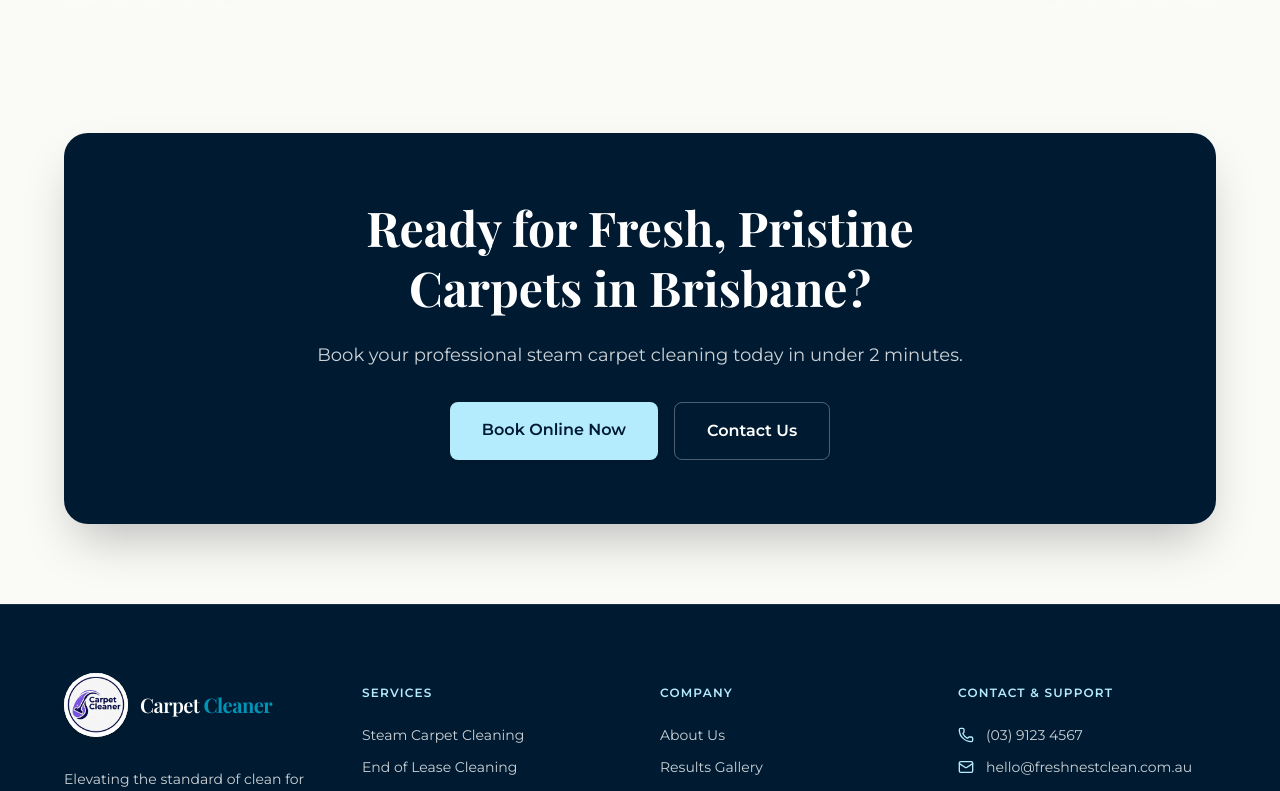
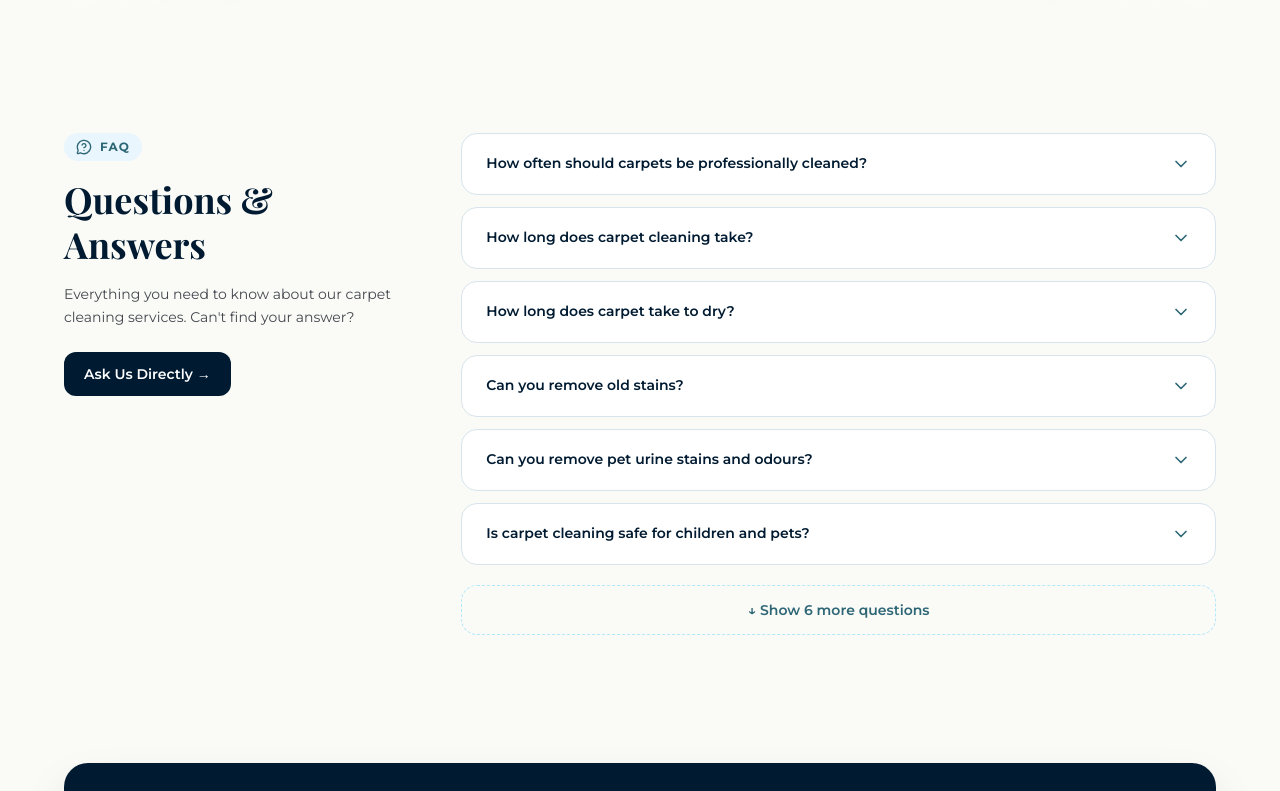
Before and after one commit to carpetcleaningbrisbane-aus/Carpet-Cleaning, a Next.js app: page / in a window 1280 px wide. Shown: the part 6200-6991 px from the top of the page. Built offline with nearby package versions, Linux system fonts and the light colour scheme; a web font is replaced by a local one.

Commit message:
Added FAQ in home page

```diff
--- a/src/app/book-now/page.tsx
+++ b/src/app/book-now/page.tsx
@@ -121,7 +121,7 @@ export default function BookNowPage() {
               <p><strong>We'll reach you at:</strong> {formData.phone} or {formData.email}</p>
             </div>
             <p className="text-xs text-[#73777e] max-w-sm mx-auto leading-relaxed">
-              If you need to make any changes or have questions before your appointment, feel free to call us directly on <span className="font-semibold text-[#001b31]">(03) 9123 4567</span>.
+              If you need to make any changes or have questions before your appointment, feel free to call us directly on <span className="font-semibold text-[#001b31]">0435 071 625</span>.
             </p>
             <div className="pt-4">
               <Link
--- a/src/app/contact/page.tsx
+++ b/src/app/contact/page.tsx
@@ -52,13 +52,13 @@ export default function ContactPage() {
     {
       icon: <Phone className="w-5 h-5" />,
       label: 'Call Us',
-      primary: '(03) 9123 4567',
+      primary: '0435 071 625',
       secondary: 'Mon–Sat: 7:00 AM – 7:00 PM',
     },
     {
       icon: <Mail className="w-5 h-5" />,
       label: 'Email Support',
-      primary: 'hello@carpetcleaner.com.au',
+      primary: 'info.theexpertcleaner@gmail.com',
       secondary: 'Average response: 2 hours',
     },
     {
@@ -95,10 +95,10 @@ export default function ContactPage() {
           </p>
           {/* Quick contact chips */}
           <div className="flex flex-wrap justify-center gap-3">
-            <a href="tel:0391234567" className="inline-flex items-center gap-2 px-5 py-2.5 bg-white/10 hover:bg-white/20 border border-white/20 rounded-full text-white text-sm font-semibold transition-all">
-              <Phone className="w-4 h-4 text-[#b4ebfd]" /> (03) 9123 4567
+            <a href="tel:0435071625" className="inline-flex items-center gap-2 px-5 py-2.5 bg-white/10 hover:bg-white/20 border border-white/20 rounded-full text-white text-sm font-semibold transition-all">
+              <Phone className="w-4 h-4 text-[#b4ebfd]" /> 0435 071 625
             </a>
-            <a href="mailto:hello@carpetcleaner.com.au" className="inline-flex items-center gap-2 px-5 py-2.5 bg-white/10 hover:bg-white/20 border border-white/20 rounded-full text-white text-sm font-semibold transition-all">
+            <a href="mailto:info.theexpertcleaner@gmail.com" className="inline-flex items-center gap-2 px-5 py-2.5 bg-white/10 hover:bg-white/20 border border-white/20 rounded-full text-white text-sm font-semibold transition-all">
               <Mail className="w-4 h-4 text-[#b4ebfd]" /> Email Us
             </a>
             <Link href="/book-now" className="inline-flex items-center gap-2 px-5 py-2.5 bg-[#b4ebfd] hover:bg-white rounded-full text-[#001b31] text-sm font-bold transition-all">
@@ -237,13 +237,11 @@ export default function ContactPage() {
                           className="w-full px-4 py-3 rounded-xl border border-[#c3c7ce] bg-[#f4faff]/60 text-[#001b31] text-sm focus:outline-none focus:border-[#2d6675] focus:bg-white transition-colors"
                         >
                           <option>Steam Carpet Cleaning</option>
-                          <option>Stain & Spot Removal</option>
-                          <option>Upholstery Care</option>
-                          <option>Area Rug & Specialty Care</option>
-                          <option>Pet Odor Elimination</option>
                           <option>End of Lease Cleaning</option>
-                          <option>Commercial Cleaning</option>
-                          <option>Water Extraction</option>
+                          <option>Office & Commercial Cleaning</option>
+                          <option>Stain & Odour Removal</option>
+                          <option>Carpet Shampooing</option>
+                          <option>Carpet Water Extraction</option>
                           <option>Other / Not Sure</option>
                         </select>
                       </div>
--- a/src/app/page.tsx
+++ b/src/app/page.tsx
@@ -1,6 +1,7 @@
 import Link from 'next/link';
 import { Star, ShieldCheck, CheckCircle2, Award, Clock, Check, Building2, Home as HomeIcon, ChevronRight } from 'lucide-react';
 import TestimonialMarquee from '@/components/ui/marquee-01';
+import FaqSection from '@/components/FaqSection';
 import imgSteam from '@/assets/services/steam-cleaning.png';
 import imgStain from '@/assets/services/stain-removal.png';
 import imgLease from '@/assets/services/end-of-lease.png';
@@ -547,6 +548,9 @@ export default function HomePage() {
         <TestimonialMarquee />
       </section>
 
+      {/* FAQ Section */}
+      <FaqSection />
+
       {/* Final Call to Action */}
       <section className="px-5 md:px-16 max-w-[1280px] mx-auto mb-20">
         <div className="bg-[#001b31] text-white rounded-3xl p-10 md:p-16 text-center relative overflow-hidden shadow-2xl">
--- /dev/null
+++ b/src/components/FaqSection.tsx
@@ -0,0 +1,141 @@
+'use client';
+
+import { useState } from 'react';
+import { ChevronDown, MessageCircleQuestion } from 'lucide-react';
+import Link from 'next/link';
+
+const faqs = [
+  {
+    q: 'How often should carpets be professionally cleaned?',
+    a: 'For many households, professional carpet cleaning every 6 to 12 months can be a useful routine. Homes with children, pets, allergies or heavy foot traffic may benefit from more frequent cleaning. The ideal frequency depends on your household, carpet type and level of use.',
+  },
+  {
+    q: 'How long does carpet cleaning take?',
+    a: 'Cleaning time depends on the number of rooms, total carpeted area, carpet condition, level of soiling and number of stains requiring treatment. A small residential job can be completed relatively quickly, while larger homes and commercial properties require more time.',
+  },
+  {
+    q: 'How long does carpet take to dry?',
+    a: 'Drying time varies depending on carpet thickness, ventilation, humidity, weather conditions and the cleaning process used. Good ventilation and airflow can help speed up drying significantly.',
+  },
+  {
+    q: 'Can you remove old stains?',
+    a: 'Many common stains can be significantly improved or removed through professional treatment. Results vary depending on the stain, carpet fibre, age of the stain and previous treatments. Some permanent stains, dye damage or bleach marks may not be completely removable.',
+  },
+  {
+    q: 'Can you remove pet urine stains and odours?',
+    a: 'We provide targeted treatment for pet-related stains and odours. Results depend on how deeply the contamination has penetrated the carpet and underlying materials. Severe or long-standing contamination may require additional restoration work.',
+  },
+  {
+    q: 'Is carpet cleaning safe for children and pets?',
+    a: 'We use carefully selected cleaning solutions suitable for residential environments. Children and pets should remain away from the cleaning area while the service is being performed and until the carpet is appropriately dry.',
+  },
+  {
+    q: 'Can you clean rental and end-of-lease properties?',
+    a: 'Yes. We provide carpet cleaning for rental properties and end-of-lease cleaning requirements to help meet real estate inspection standards.',
+  },
+  {
+    q: 'Can carpet cleaning remove bad smells?',
+    a: 'Professional cleaning and odour treatment can address many common carpet odours caused by dirt, spills, pets and other contaminants. If the source of an odour is beneath the carpet or within the flooring, additional treatment may be necessary.',
+  },
+  {
+    q: 'Do I need to vacuum before the cleaner arrives?',
+    a: 'We carry out appropriate pre-vacuuming as part of the cleaning process. Removing personal items and loose objects beforehand helps the technician access carpeted areas more efficiently.',
+  },
+  {
+    q: 'Why does a stain sometimes come back after cleaning?',
+    a: 'Some stains reappear when residue from a deeper section of the carpet moves back toward the surface during drying. This is known as wicking, and certain stains may require additional treatment depending on their source and depth.',
+  },
+  {
+    q: 'How do I know which service I need?',
+    a: 'For general dirt and deep cleaning, steam carpet cleaning is usually the best option. For stubborn stains or odours, targeted stain and odour treatment may be required. Rental properties can benefit from end-of-lease cleaning, while businesses can use our commercial cleaning service. If your carpet has been affected by water, contact us about water extraction as soon as possible.',
+  },
+  {
+    q: 'Is professional carpet cleaning worth it?',
+    a: 'Professional cleaning provides a deeper clean than ordinary household maintenance. It can help remove accumulated dirt, refresh carpet appearance, address stains and odours, and maintain a cleaner indoor environment — often extending the life of your carpet.',
+  },
+];
+
+// Show 6 by default, expand to all
+const DEFAULT_VISIBLE = 6;
+
+export default function FaqSection() {
+  const [openIdx, setOpenIdx] = useState<number | null>(null);
+  const [showAll, setShowAll] = useState(false);
+
+  const visible = showAll ? faqs : faqs.slice(0, DEFAULT_VISIBLE);
+
+  return (
+    <section className="px-5 md:px-16 max-w-[1280px] mx-auto mb-24 md:mb-32">
+      {/* Header */}
+      <div className="grid grid-cols-1 lg:grid-cols-3 gap-10 items-start">
+        {/* Left sticky heading */}
+        <div className="lg:col-span-1 lg:sticky lg:top-32">
+          <div className="inline-flex items-center gap-2 px-3 py-1.5 bg-[#e9f6fd] rounded-full mb-4">
+            <MessageCircleQuestion className="w-4 h-4 text-[#2d6675]" />
+            <span className="text-xs font-bold uppercase tracking-widest text-[#2d6675]">FAQ</span>
+          </div>
+          <h2 className="font-display font-bold text-3xl md:text-4xl text-[#001b31] mb-4 leading-tight">
+            Questions &<br />Answers
+          </h2>
+          <p className="text-sm text-[#43474d] leading-relaxed mb-6">
+            Everything you need to know about our carpet cleaning services. Can't find your answer?
+          </p>
+          <Link
+            href="/contact"
+            className="inline-flex items-center gap-2 px-5 py-3 bg-[#001b31] text-white rounded-xl font-semibold text-sm hover:bg-[#12304a] transition-all"
+          >
+            Ask Us Directly →
+          </Link>
+        </div>
+
+        {/* Right accordion */}
+        <div className="lg:col-span-2 space-y-3">
+          {visible.map((faq, idx) => {
+            const isOpen = openIdx === idx;
+            return (
+              <div
+                key={idx}
+                className={`rounded-2xl border transition-all duration-200 overflow-hidden ${
+                  isOpen
+                    ? 'border-[#b1e8fa] bg-[#f4faff] shadow-md'
+                    : 'border-[#d7e4ec] bg-white hover:border-[#b1e8fa]'
+                }`}
+              >
+                <button
+                  className="w-full flex items-center justify-between gap-4 px-6 py-5 text-left"
+                  onClick={() => setOpenIdx(isOpen ? null : idx)}
+                >
+                  <span className={`text-sm font-semibold leading-snug ${isOpen ? 'text-[#001b31]' : 'text-[#001b31]'}`}>
+                    {faq.q}
+                  </span>
+                  <ChevronDown
+                    className={`w-5 h-5 text-[#2d6675] shrink-0 transition-transform duration-300 ${isOpen ? 'rotate-180' : ''}`}
+                  />
+                </button>
+                <div
+                  className={`overflow-hidden transition-all duration-300 ease-in-out ${
+                    isOpen ? 'max-h-96 opacity-100' : 'max-h-0 opacity-0'
+                  }`}
+                >
+                  <p className="px-6 pb-5 text-sm text-[#43474d] leading-relaxed border-t border-[#ddeaf2] pt-4">
+                    {faq.a}
+                  </p>
+                </div>
+              </div>
+            );
+          })}
+
+          {/* Show more / less */}
+          {faqs.length > DEFAULT_VISIBLE && (
+            <button
+              onClick={() => setShowAll(!showAll)}
+              className="w-full py-3.5 mt-2 rounded-2xl border border-dashed border-[#b1e8fa] text-sm font-semibold text-[#2d6675] hover:bg-[#e9f6fd] transition-colors"
+            >
+              {showAll ? '↑ Show fewer questions' : `↓ Show ${faqs.length - DEFAULT_VISIBLE} more questions`}
+            </button>
+          )}
+        </div>
+      </div>
+    </section>
+  );
+}
--- a/src/components/Footer.tsx
+++ b/src/components/Footer.tsx
@@ -110,11 +110,11 @@ export default function Footer() {
           <ul className="flex flex-col gap-3 text-sm font-body text-white/80 mb-5">
             <li className="flex items-center gap-3">
               <Phone className="w-4 h-4 text-[#b4ebfd]" />
-              <span>(03) 9123 4567</span>
+              <span>0435 071 625</span>
             </li>
             <li className="flex items-center gap-3">
               <Mail className="w-4 h-4 text-[#b4ebfd]" />
-              <span>hello@freshnestclean.com.au</span>
+              <span>info.theexpertcleaner@gmail.com</span>
             </li>
             <li className="flex items-start gap-3">
               <MapPin className="w-4 h-4 text-[#b4ebfd] mt-1 shrink-0" />
```
